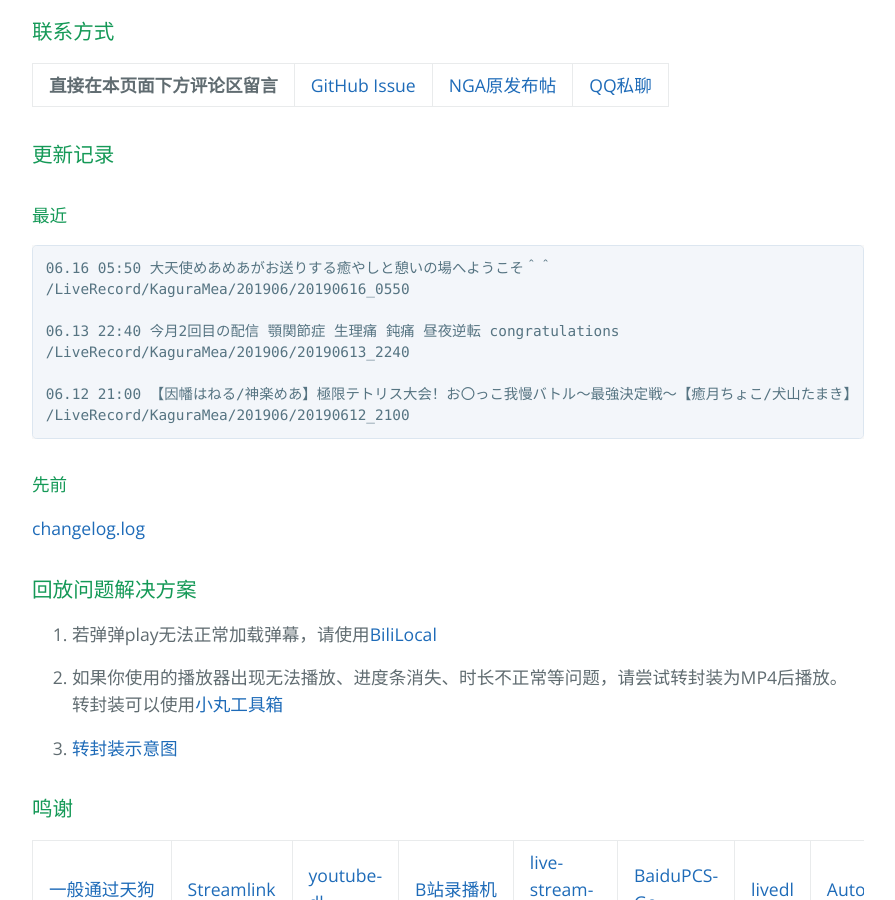
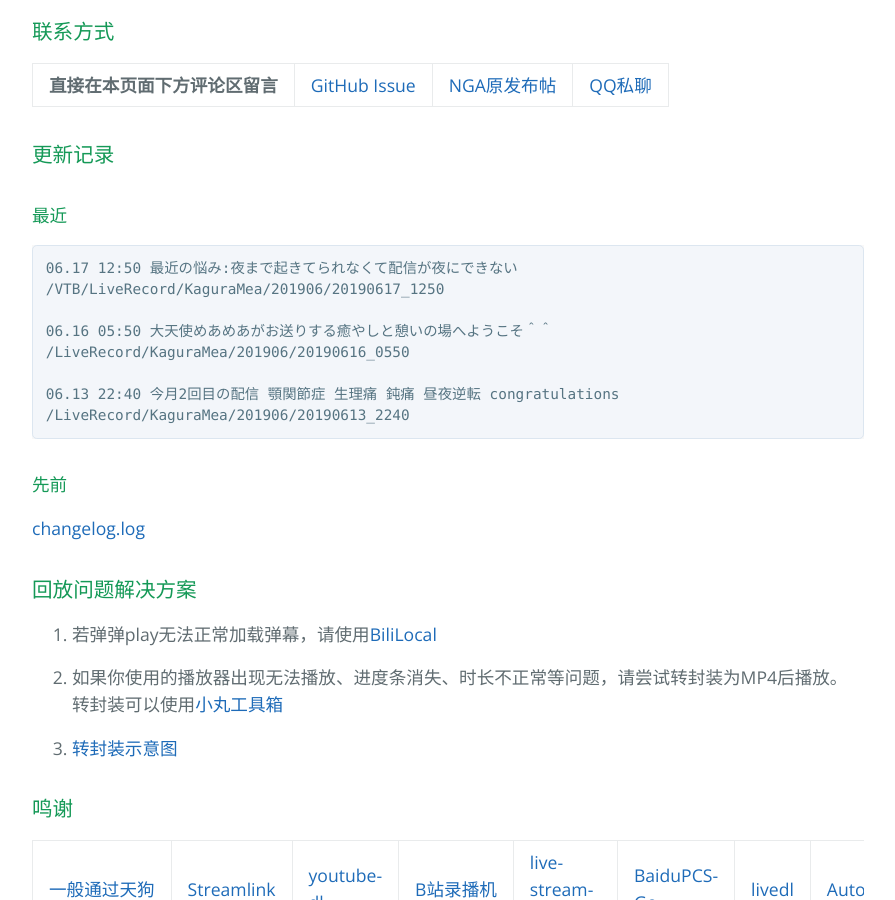
Before and after one commit to kaguramea-record/kaguramea-record.github.io, a Jekyll site: the page built from index.md, in a window 1280 px wide and 900 px high, scrolled down 1317 px. Shown: the whole window, without its empty margins (192-1087 px from the left). Built offline with Jekyll 4.4.1, drawn with Linux system fonts in a browser that asks for light colours; comment, search, counter and statistics services are not loaded.

Commit message:
Update 190617

````diff
--- a/index.md
+++ b/index.md
@@ -42,14 +42,14 @@ layout: default
 #### 最近
 
 ```
+06.17 12:50 最近の悩み:夜まで起きてられなくて配信が夜にできない
+/VTB/LiveRecord/KaguraMea/201906/20190617_1250
+
 06.16 05:50 大天使めあめあがお送りする癒やしと憩いの場へようこそ＾＾
 /LiveRecord/KaguraMea/201906/20190616_0550
 
 06.13 22:40 今月2回目の配信 顎関節症 生理痛 鈍痛 昼夜逆転 congratulations
 /LiveRecord/KaguraMea/201906/20190613_2240
-
-06.12 21:00 【因幡はねる/神楽めあ】極限テトリス大会！お〇っこ我慢バトル～最強決定戦～【癒月ちょこ/犬山たまき】
-/LiveRecord/KaguraMea/201906/20190612_2100
 ```
 
 #### 先前
````
Also changed, not shown: 1 other file.
